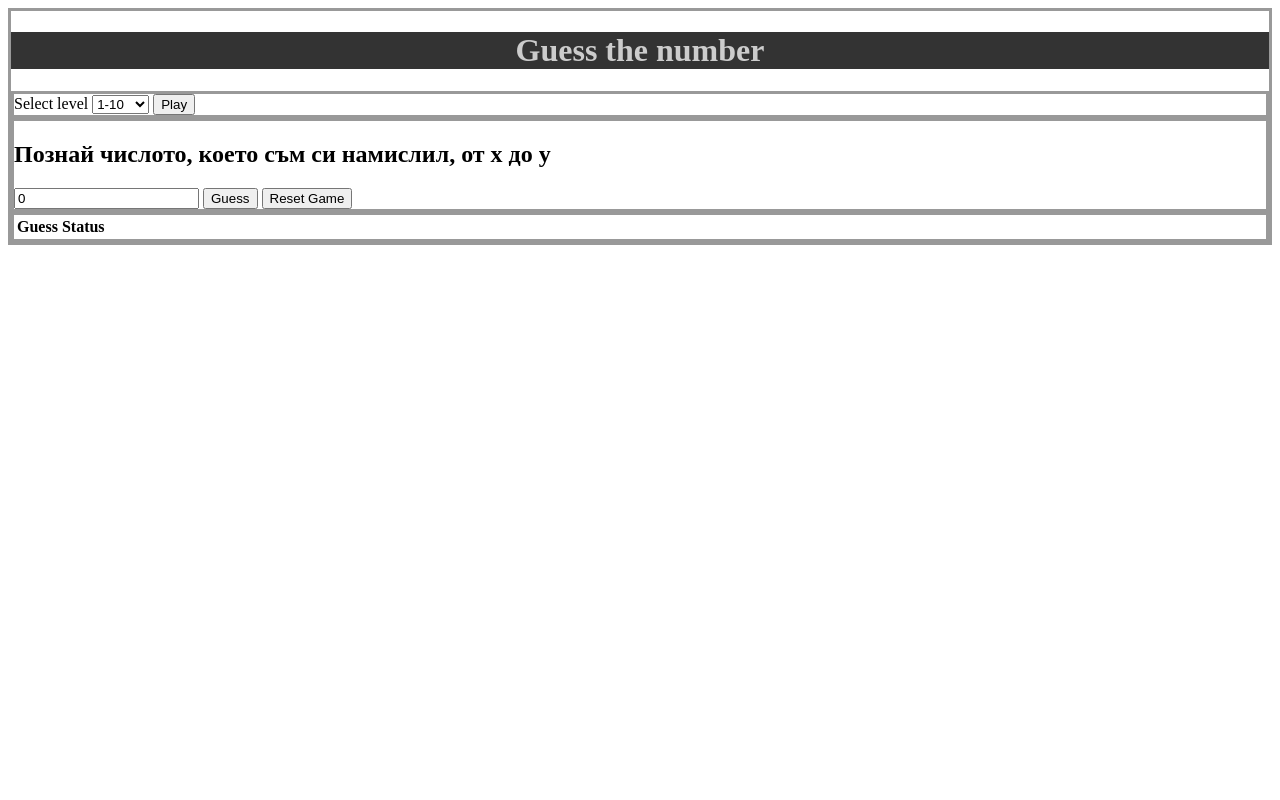
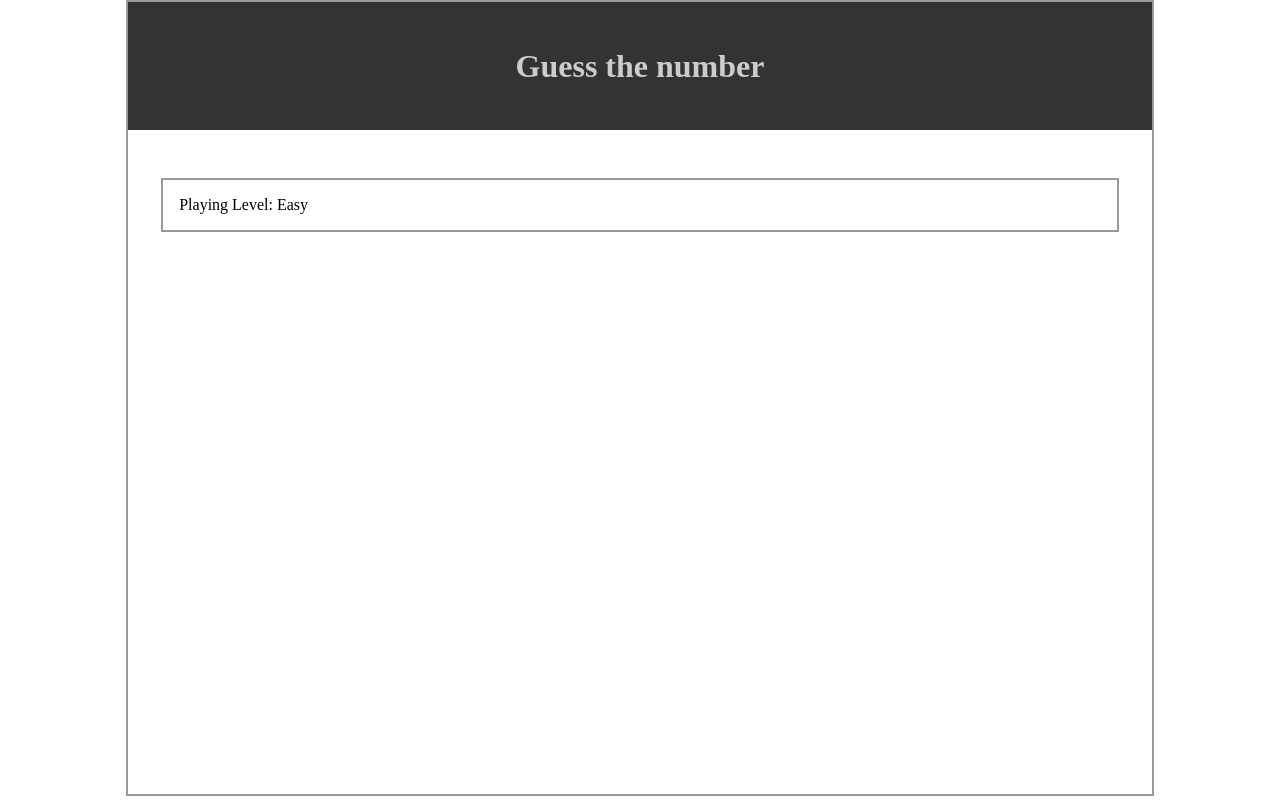
Before and after one commit to Bobb-93/GuessTheNumber, a plain HTML site: page index.html in a window 1280 px wide. Both pictures are taken after a click on the button "Play". Drawn offline with Linux system fonts and the light colour scheme.

Commit message:
New changes in html and css; Started work on JS: added variables and function playGame()

```diff
--- a/index.html
+++ b/index.html
@@ -6,50 +6,131 @@
     <meta name="viewport" content="width=device-width, initial-scale=1.0">
     <title>Guess The Number</title>
     <style>
+        *{
+            margin: 0;
+            padding: 0;
+        }
+
         header{
             background-color: #333;
+            height: 8em;
+            line-height: 8em;
+            vertical-align: middle;
         }
+
         h1{
             text-align: center;
             color: #ccc;
         }
+
         div{
-            border: 3px solid #999;
+            border: 2px solid #999;
+        }
+
+        #mainDiv{
+            width: 80%;
+            height: 99vh;
+            margin: auto;
+        }
+
+        #selectLevelDiv{
+            width: 90%;
+            margin: 3em auto 1em auto;
+            padding: 1em;
+        }
+
+        #guessTheNumberDiv{
+            width: 90%;
+            margin: auto auto 1em auto;
+            padding: 1em;
+            display: none;
+        }
+
+        #guessTableDiv{
+            width: 90%;
+            margin: auto auto 1em auto;
+            padding: 1em;
+            display: none;
+
         }
     </style>
 </head>
 <body>
-    <div>
+    <div id="mainDiv">
         <header>
             <h1>Guess the number</h1>
         </header>
         <div id="selectLevelDiv">
-            <label for="selectLevel">Select level</label>
-            <select name="selectLevel" id="selectLevelDropDown">
+            <label for="selectLevelDropDown">Select level</label>
+            <select name="selectLevelDropDown" id="selectLevelDropDown">
                 <option value="easy">1-10</option>
                 <option value="basic">1-50</option>
                 <option value="advanced">1-100</option>
             </select>
-            <button>Play</button>
+            <button id="playButton">Play</button>
         </div>
 
         <div id="guessTheNumberDiv">
             <h2>Познай числото, което съм си намислил, от x до y</h2>
             <input type="number" id="guessingInput" name="guessingInput" value="0">
-            <button>Guess</button>
-            <button>Reset Game</button>
+            <button id="guessButton">Guess</button>
+            <button id="resetButton">Reset Game</button>
         </div>
 
-        <div id="guessTable">
-            <table>
-                <tr>
-                    <th>Guess Status</th>
-                </tr>
+        <div id="guessTableDiv">
+            <table id="guess-table">
+                <thead>
+                    <tr>
+                        <th colspan="2">Guess Status</th>
+                    </tr>
+                </thead>
+                <tbody>
+                </tbody>
             </table>
         </div>
     </div>
     <script>
+        const playButton = document.getElementById("playButton");
+        const guessButton = document.getElementById("guessButton");
+        const resetButton = document.getElementById("resetButton");
 
+        const selectLevelDiv = document.getElementById("selectLevelDiv");
+        const guessTheNumberDiv = document.getElementById("guessTheNumberDiv");
+        const guessTableDiv = document.getElementById("guessTableDiv");
+
+        const guessTable = document.getElementById("guess-table");
+        let tbodyRef = document.getElementById("guess-table").getElementsByTagName("tbody")[0];
+        let tableRows = guessTable.getElementsByTagName("tr");
+
+        let selectLevelDropDown = document.getElementById("selectLevelDropDown");
+
+        let rowCount = tableRows.length;
+        let randomNumber, count = 1, minValue = 1, maxValue;
+
+        function playGame(){
+            let difficulty = selectLevelDropDown.value;
+            console.log(`difficulty = ${difficulty}`);
+            if(difficulty === "easy"){
+                maxValue = 10;
+                selectLevelDiv.innerHTML = "<p>Playing Level: Easy</p>";
+            }else if(difficulty === "basic"){
+                maxValue = 50;
+                selectLevelDiv.innerHTML = "<p>Playing Level: Basic</p>";
+            }else{
+                maxValue = 100;
+                selectLevelDiv.innerHTML = "<p>Playing Level: Advanced</p>";
+            }
+
+            let min = Math.ceil(minValue);
+            let max = Math.ceil(maxValue);
+
+            randomNumber =  Math.floor(Math.random() * (max - min + 1)) + min;
+            console.log(randomNumber);
+
+
+        }
+
+        playButton.addEventListener("click", playGame);
     </script>
 </body>
 </html>
```
